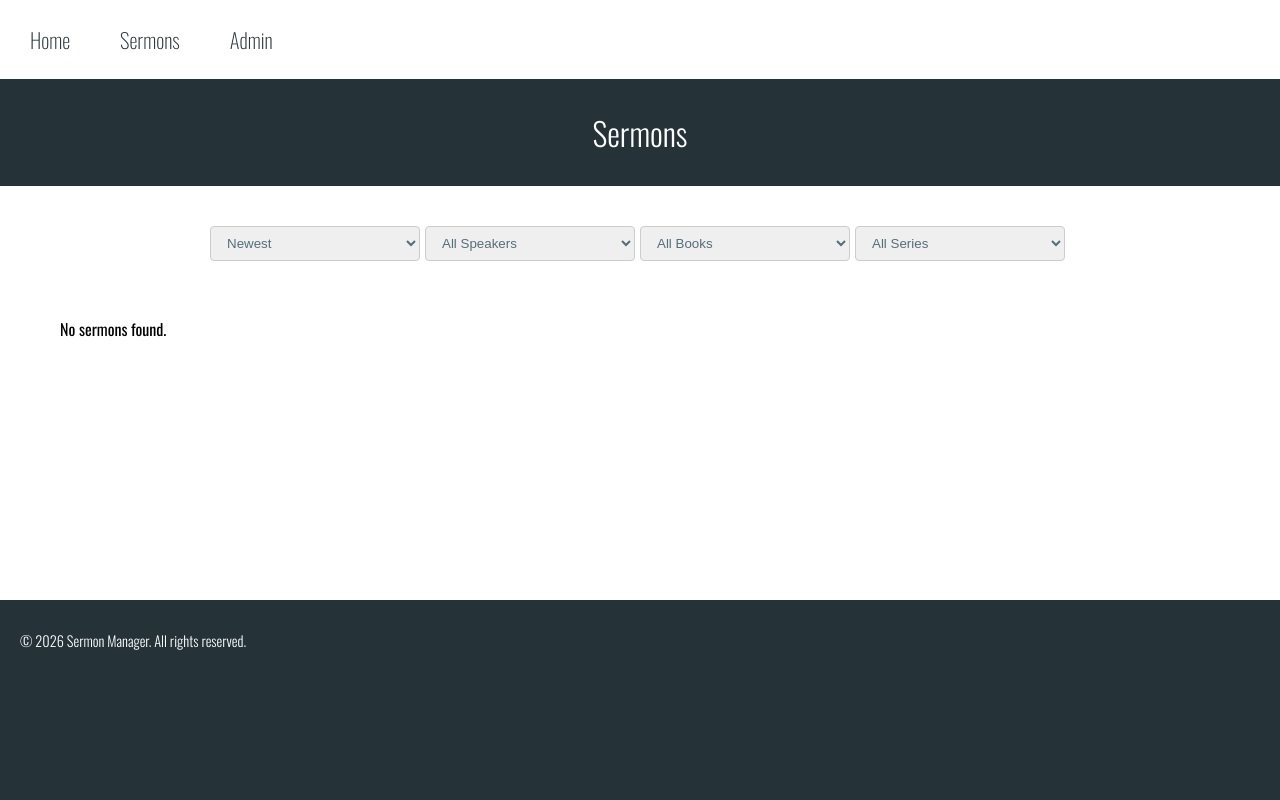
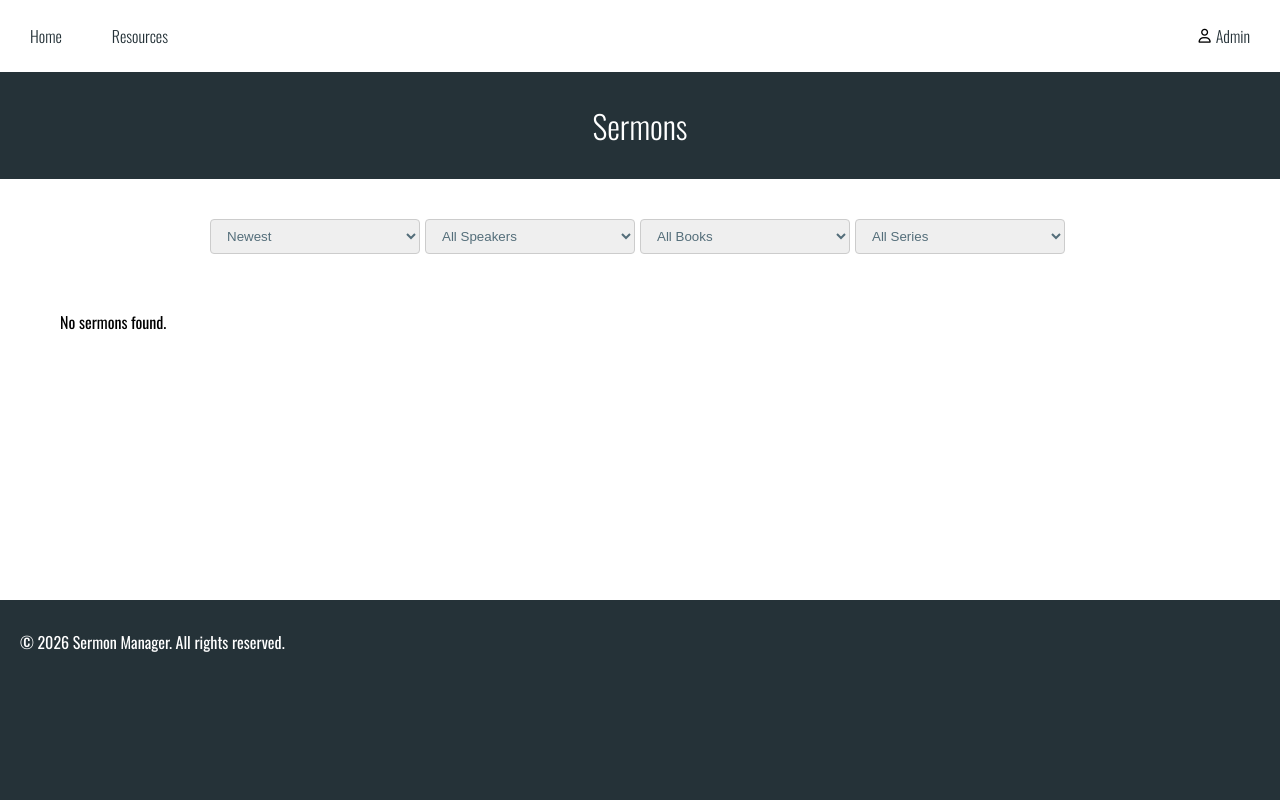
Before and after one commit to cqyao/SermonManager, a Flask app: page /sermons in a window 1280 px wide. Run offline with Flask 3, Linux system fonts and the light colour scheme; data that the repository does not hold is empty.

Commit message:
* Changed styling names. * Series page splits into two columns on desktop. * Added dropdown menu for resources.

```diff
--- a/static/styles.css
+++ b/static/styles.css
@@ -52,19 +76,17 @@ hr {
 }
 
 /* Typography utility classes */
-.large-text--light { font-size: var(--txt-lg); font-weight: 300; }
-.medium-text--normal { font-size: var(--txt-md); font-weight: 400; color: var(--primary-color); }
-.medium-text--bold { font-size: var(--txt-md); font-weight: 700; color: var(--primary-color); }
-.medium-text--light { font-size: var(--txt-md); font-weight: 100; color: var(--primary-color); }
-.small-text--bold { font-size: var(--txt-sm); font-weight: 700; color: var(--primary-color); }
-.small-text--normal { font-size: var(--txt-sm); font-weight: 300; }
-.small-text--light { font-size: var(--txt-sm); font-weight: 100; color: var(--primary-color); }
-.tiny-text--normal { font-size: var(--txt-xs); font-weight: 300; }
-.tiny-text--light { font-size: var(--txt-xs); font-weight: 100; color: var(--primary-color); }
-.tiny-text--bold { font-size: var(--txt-xs); font-weight: 600; }
+.font-light { font-weight: 300; }
+.font-normal { font-weight: 400; }
+.font-bold { font-weight: 700; }
+
+.text-lg { font-size: var(--txt-lg); }
+.text-md { font-size: var(--txt-md); }
+.text-s { font-size: var(--txt-s); }
+.text-xs { font-size: var(--txt-xs); }
 
 /* COLUMN MODIFIERS */
-.col2 {
+.grid-2-cols {
   display: grid;
   grid-template-columns: repeat(2, 1fr);
   gap: 16px;
@@ -83,9 +105,30 @@ hr {
   gap: 50px;
 }
 
+.navigation__cell--admin {
+  display: flex;
+  margin-left: auto;
+  justify-content: center;
+  align-items: center;
+  gap: 5px;
+}
+
+.navigation__cell--dropdown {
+  justify-content: center;
+  align-items: center;
+  gap: 5px;
+  position: relative;
+  display: inline-block;
+  height: 100%;
+}
+
 .navigation__link {
   color: var(--primary-color);
   text-decoration: none;
+}
+
+.navigation__link:hover {
+  text-decoration: underline;
 }
 
 /* HEADER BLOCK */
--- a/templates/base.html
+++ b/templates/base.html
@@ -14,9 +14,18 @@
 <body>
   <div>
     <nav class="navigation__wrapper">
-      <a class="navigation__link small-text--light" href="/">Home</a>
-      <a class="navigation__link small-text--light" href="/sermons">Sermons</a>
-      <a class="navigation__link small-text--light" href="/admin">Admin</a>
+      <a class="navigation__link text-s font-light" href="/">Home</a>
+      <div class="navigation__cell--dropdown">
+        <a class="navigation__link text-s font-light">Resources</a>
+        <div class="navigation__dropdown">
+          <a class="navigation__link text-s font-normal" href="/sermons">Sermons</a>
+          <a class="navigation__link text-s font-normal" href="/sermons">Series</a>
+        </div>
+      </div>
+      <div class="navigation__cell--admin">
+        <i class="fa-regular fa-user fa-sm"></i>
+        <a class="navigation__link text-s font-light" href="/admin">Admin</a>
+      </div>
     </nav>
   </div>
 
--- a/templates/sermon.html
+++ b/templates/sermon.html
@@ -6,13 +6,13 @@
 
 {% block content %}
 <div class="page-header">
-  <h1 class="large-text--light">{{ sermon['title'] }}</h1>
+  <h1 class="text-lg font-light">{{ sermon['title'] }}</h1>
 </div>
 
 <div class="sermon-detail-container">
   <a href="/sermons" class="back-link mb2">← Back to Sermons</a>
   <hr class="mb2">
-  <div class="sermon__title medium-text--bold mb1">
+  <div class="sermon__title text-md font-bold mb1">
     <span>{{ sermon['title'] }}</span>
   </div>
   <div class="sermon-meta">
@@ -28,7 +28,7 @@
     {% else %}
     <div class="sermon__image--placeholder"></div>
     {% endif %}
-    <div class="sermon__info tiny-text--light">
+    <div class="sermon__info text-xs font-light">
       <div class="sermon__info--cell">
         <div class="fa-solid fa-user fa-xl"></div>
         {% if sermon['speaker'] %}
--- a/templates/sermons.html
+++ b/templates/sermons.html
@@ -6,7 +6,7 @@
 
 {% block content %}
 <div class="page-header">
-  <h1 class="large-text--light">Sermons</h1>
+  <h1 class="text-lg font-light">Sermons</h1>
 </div>
 
 <!-- Filter by date (newest/oldest) and speaker -->
@@ -60,32 +60,32 @@
         </div>
         <div class="card__body">
           <div class="card__meta">
-            <span class="card__date tiny-text--light">{{ sermon['date']|format_date }}</span>
+            <span class="card__date text-xs font-light">{{ sermon['date']|format_date }}</span>
             <div class="vr--right"></div>
             {% if sermon['series']['name'] %}
-            <span class="card__details--label tiny-text--light">Series: </span>
-            <span class="card__details--name tiny-text--light">{{ sermon['series']['name'] }}</span>
+            <span class="card__details--label text-xs font-light">Series: </span>
+            <span class="card__details--name text-xs font-light">{{ sermon['series']['name'] }}</span>
             {% endif %}
           </div>
           <hr class="mb1">
-          <h2 class="card__title small-text--bold">{{ sermon['title'] }}</h2>
+          <h2 class="card__title text-s font-bold">{{ sermon['title'] }}</h2>
           <div class="card__details">
             <div class="card__details--cell">
               {% if sermon['speaker'] %}
-              <span class="card__details--label tiny-text--normal">Speaker: </span>
-              <span class="card__details--name tiny-text--normal">{{ sermon['speaker'] }}</span>
+              <span class="card__details--label text-xs font-normal">Speaker: </span>
+              <span class="card__details--name text-xs font-normal">{{ sermon['speaker'] }}</span>
               {% endif %}
             </div>
             <div class="card__details--cell">
               {% if sermon['topic'] %}
-              <span class="card__details--label tiny-text--normal">Topic: </span>
-              <span class="card__details--name tiny-text--normal">{{ sermon['topic'] }}</span>
+              <span class="card__details--label text-xs font-normal">Topic: </span>
+              <span class="card__details--name text-xs font-normal">{{ sermon['topic'] }}</span>
               {% endif %}
             </div>
             <div class="card__details--cell">
               {% if sermon['book'] %}
-              <span class="card__details--label tiny-text--normal">Book: </span>
-              <span class="card__details--name tiny-text--normal">{{ sermon['book'] }}</span>
+              <span class="card__details--label text-xs font-normal">Book: </span>
+              <span class="card__details--name text-xs font-normal">{{ sermon['book'] }}</span>
               {% endif %}
             </div>
           </div>
```
Also changed, not shown: other parts of static/styles.css (+54 -4 lines), static/series.css (+11 -0 lines), templates/index.html (+1 -6 lines), templates/series.html (+15 -7 lines).
